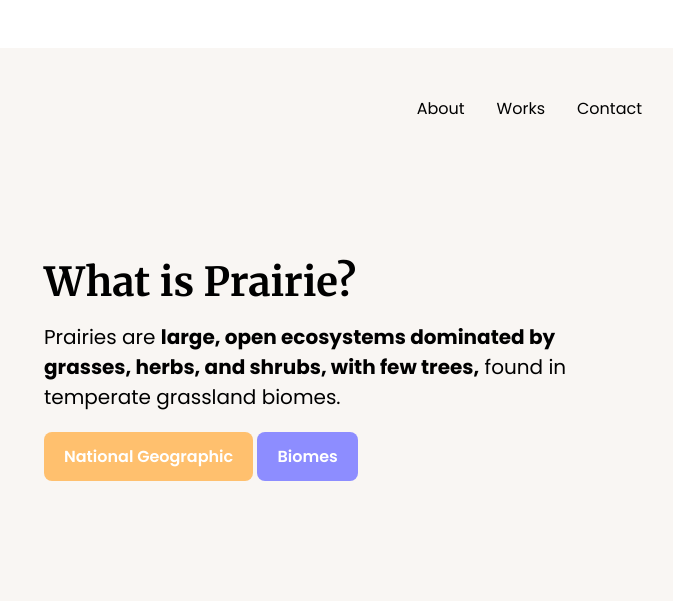
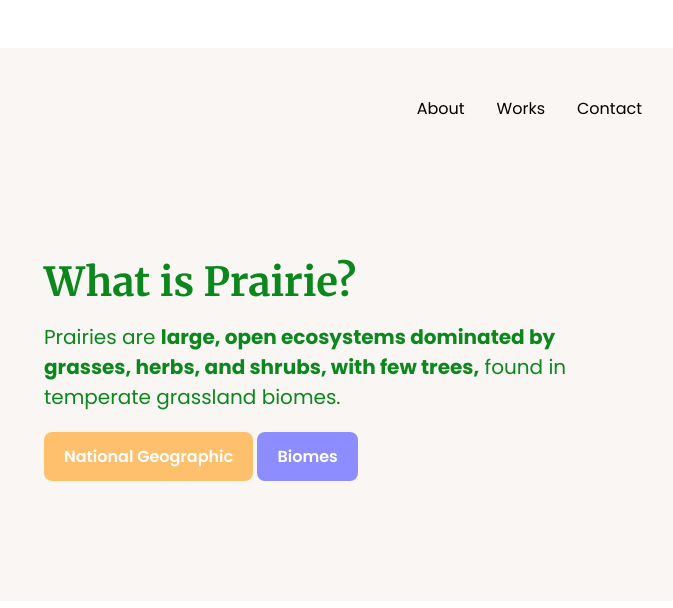
Before and after one commit to Oabelkarl123/GIthub_Collab_Oabel_Melecia, a plain HTML site: page index.html in a window 1280 px wide. Shown: the full height of the page, 498-1171 px from the left. Drawn offline with Linux system fonts and the light colour scheme.

Commit message:
Update style.css

```diff
--- a/style.css
+++ b/style.css
@@ -3,7 +3,8 @@
 
 :root {
     --base-color: #ffffff;
-    --text-color: #000000;
+    --text-color-1: #0b871e;
+    --text-color-2: #000000;
     --primary-color: #ffc06e;
     --secondary-color: #8d8dFF;
     --color-1: #f9f6f3;
@@ -19,7 +20,7 @@
 
 html {
     font-family: Poppins, 'Segoe UI', Tahoma, Geneva, Verdana, sans-serif;
-    color: var(--text-color);
+    color: var(--text-color-1);
 
 }
 
@@ -53,7 +54,7 @@ nav li:first-child {
 
 nav a {
     text-decoration: none;
-    color: var(--text-color)
+    color: var(--text-color-2)
 
 }
 
```
